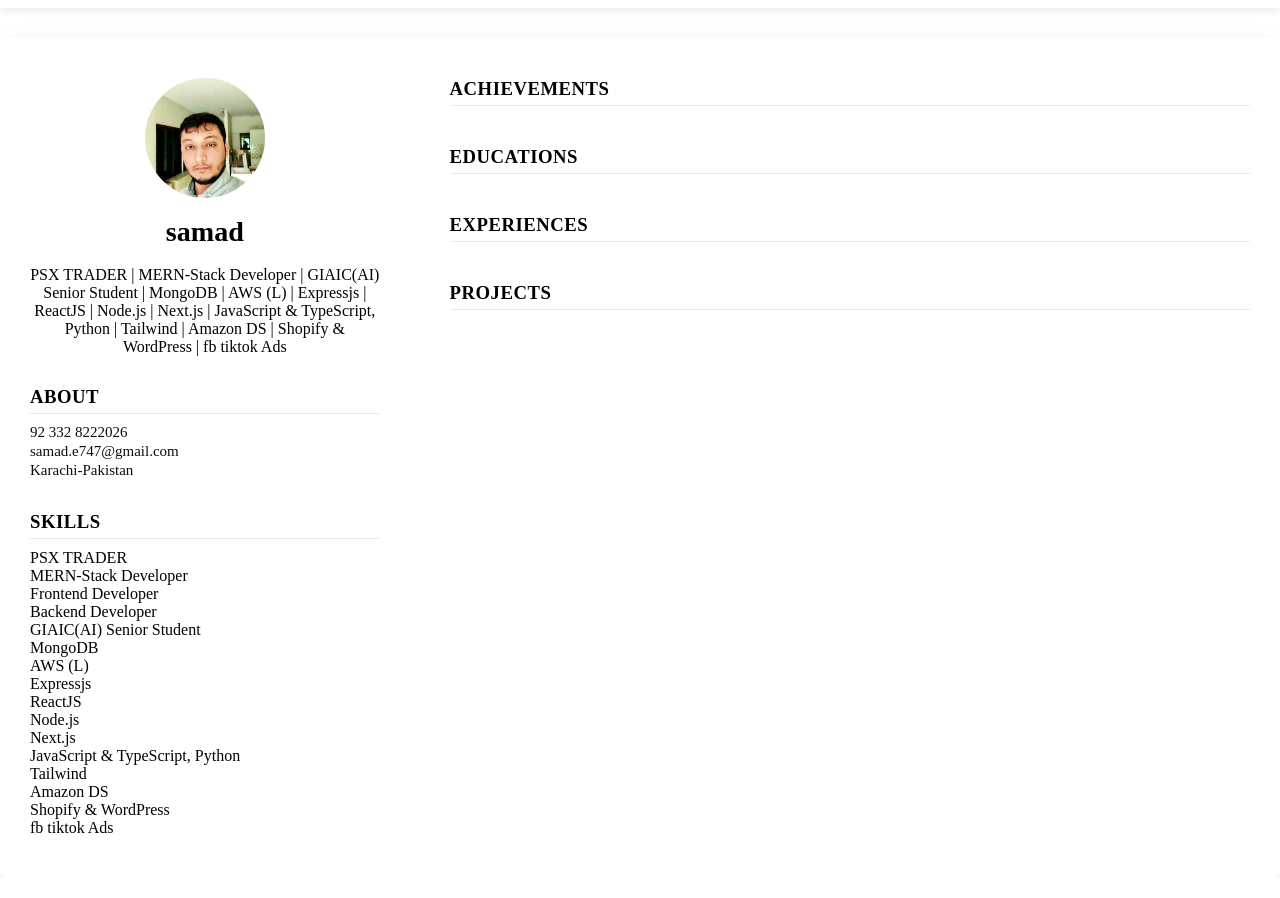
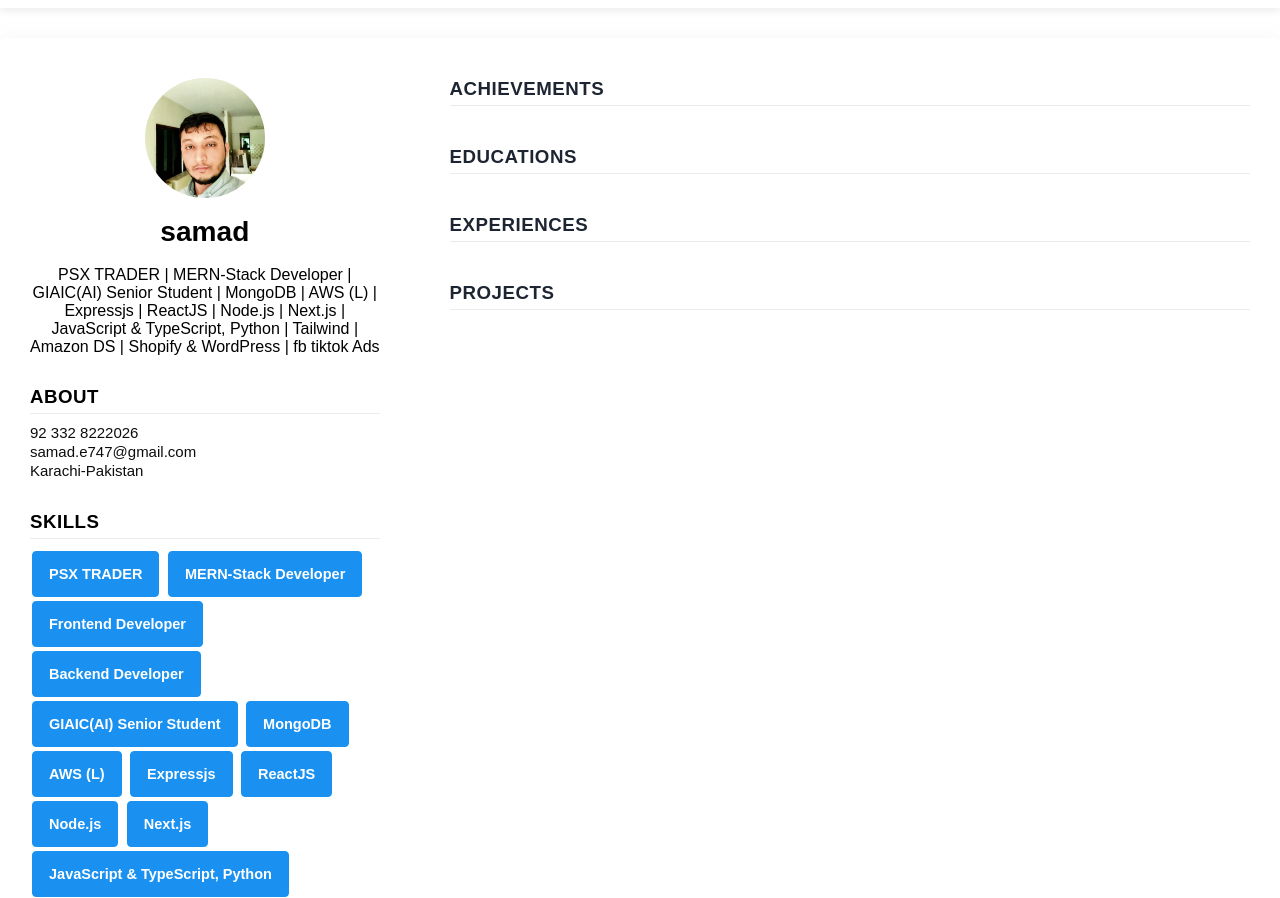
Before and after one commit to samade747/Hackathon-Resume-Builder-using-html-css-typescript-, a plain HTML site: page seemycv.html in a window 1280 px wide. Shown: the part 72-970 px from the top of the page. Before the commit the page ends 949 px from the top, so only its background shows below. Drawn offline with Linux system fonts and the light colour scheme.

Commit message:
1036am 13 09 2024

```diff
--- a/seemycv.css
+++ b/seemycv.css
@@ -29,6 +29,24 @@ img{
 a{
     text-decoration: none;
 }
+
+/* color */
+:root{
+    --clr-blue: #1A91F0;
+    --clr-blue-mid: #1170CD;
+    --clr-blue-dark: #1A1C6A;
+    --clr-white: #fff;
+    --clr-bright: #EFF2F9;
+    --clr-dark: #1e2532;
+    --clr-black: #000;
+    --clr-grey: #656e83;
+    --clr-green: #084C41;
+    --font-poppins: 'Poppins', sans-serif;
+    --font-manrope: 'Manrope', sans-serif;;
+    --transition: all 300ms ease-in-out;
+}
+
+/* colors end  */
 
 /* navbar part */
 .navbar{
--- a/seemycv.html
+++ b/seemycv.html
@@ -40,7 +40,7 @@
                 <div class = "preview-cnt-l bg-green text-white">
                     <div class = "preview-blk">
                         <div class = "preview-image">
-                            <img src = "./assets/images/man.jpg" alt = "" id="">
+                            <img src = "./assets/images/man.jpg" alt = "myimage" id="">
                         </div>
                         <div class = "preview-item preview-item-name">
                             <span class = "preview-item-val fw-6" id = "">
@@ -48,7 +48,7 @@
                             </span>
                         </div>
                         <div class = "preview-item">
-                            <span class = "preview-item-val text-uppercase fw-6 ls-1" id = "designation_dsp">
+                            <span class = "preview-item-val text-uppercase fw-6 ls-1" id = "">
                                 <p>PSX TRADER | MERN-Stack Developer | GIAIC(AI) Senior Student | MongoDB | AWS (L) | Expressjs | ReactJS | Node.js | Next.js | JavaScript & TypeScript, Python | Tailwind | Amazon DS | Shopify & WordPress | fb tiktok Ads</p>
                             </span>
                         </div>
@@ -78,23 +78,23 @@
                         <div class = "preview-blk-title">
                             <h3>skills</h3>
                         </div>
-                        <div class = "skills-items preview-blk-list" id = "skills_dsp">
-                            <p>PSX TRADER</p>
-                            <p>MERN-Stack Developer</p>
-                            <p>Frontend Developer</p>
-                            <p>Backend Developer</p>
-                            <p>GIAIC(AI) Senior Student</p>
-                            <p>MongoDB</p>
-                            <p>AWS (L)</p>
-                            <p>Expressjs</p>
-                            <p>ReactJS</p>
-                            <p>Node.js</p>
-                            <p>Next.js</p>
-                            <p>JavaScript & TypeScript, Python</p>
-                            <p>Tailwind</p>
-                            <p>Amazon DS</p>
-                            <p>Shopify & WordPress</p>
-                            <p>fb tiktok Ads</p>
+                        <div class ="skills-items preview-blk-list btn-group" id = "" >
+                            <p class = "btn btn-primary text-uppercase " style="margin: 2px;">PSX TRADER</p>
+                            <p class = "btn btn-primary text-uppercase " style="margin: 2px;">MERN-Stack Developer</p>
+                            <p class = "btn btn-primary text-uppercase " style="margin: 2px;">Frontend Developer</p>
+                            <p class = "btn btn-primary text-uppercase " style="margin: 2px;">Backend Developer</p>
+                            <p class = "btn btn-primary text-uppercase " style="margin: 2px;">GIAIC(AI) Senior Student</p>
+                            <p class = "btn btn-primary text-uppercase " style="margin: 2px;">MongoDB</p>
+                            <p class = "btn btn-primary text-uppercase " style="margin: 2px;">AWS (L)</p>
+                            <p class = "btn btn-primary text-uppercase " style="margin: 2px;">Expressjs</p>
+                            <p class = "btn btn-primary text-uppercase " style="margin: 2px;">ReactJS</p>
+                            <p class = "btn btn-primary text-uppercase " style="margin: 2px;">Node.js</p>
+                            <p class = "btn btn-primary text-uppercase " style="margin: 2px;">Next.js</p>
+                            <p class = "btn btn-primary text-uppercase " style="margin: 2px;">JavaScript & TypeScript, Python</p>
+                            <p class = "btn btn-primary text-uppercase " style="margin: 2px;">Tailwind</p>
+                            <p class = "btn btn-primary text-uppercase " style="margin: 2px;">Amazon DS</p>
+                            <p class = "btn btn-primary text-uppercase " style="margin: 2px;">Shopify & WordPress</p>
+                            <p class = "btn btn-primary text-uppercase " style="margin: 2px;">fb tiktok Ads</p>
                         </div>
                     </div>
                 </div>
@@ -104,28 +104,28 @@
                         <div class = "preview-blk-title">
                             <h3>Achievements</h3>
                         </div>
-                        <div class = "achievements-items preview-blk-list" id = "achievements_dsp"></div>
+                        <div class = "achievements-items preview-blk-list" id = ""></div>
                     </div>
 
                     <div class = "preview-blk">
                         <div class = "preview-blk-title">
                             <h3>educations</h3>
                         </div>
-                        <div class = "educations-items preview-blk-list" id = "educations_dsp"></div>
+                        <div class = "educations-items preview-blk-list" id = ""></div>
                     </div>
 
                     <div class = "preview-blk">
                         <div class = "preview-blk-title">
                             <h3>experiences</h3>
                         </div>
-                        <div class = "experiences-items preview-blk-list" id = "experiences_dsp"></div>
+                        <div class = "experiences-items preview-blk-list" id = ""></div>
                     </div>
 
                     <div class = "preview-blk">
                         <div class = "preview-blk-title">
                             <h3>projects</h3>
                         </div>
-                        <div class = "projects-items preview-blk-list" id = "projects_dsp"></div>
+                        <div class = "projects-items preview-blk-list" id = ""></div>
                     </div>
                 </div>
             </div>
```
Also changed, not shown: index.html (+3 -3 lines).
